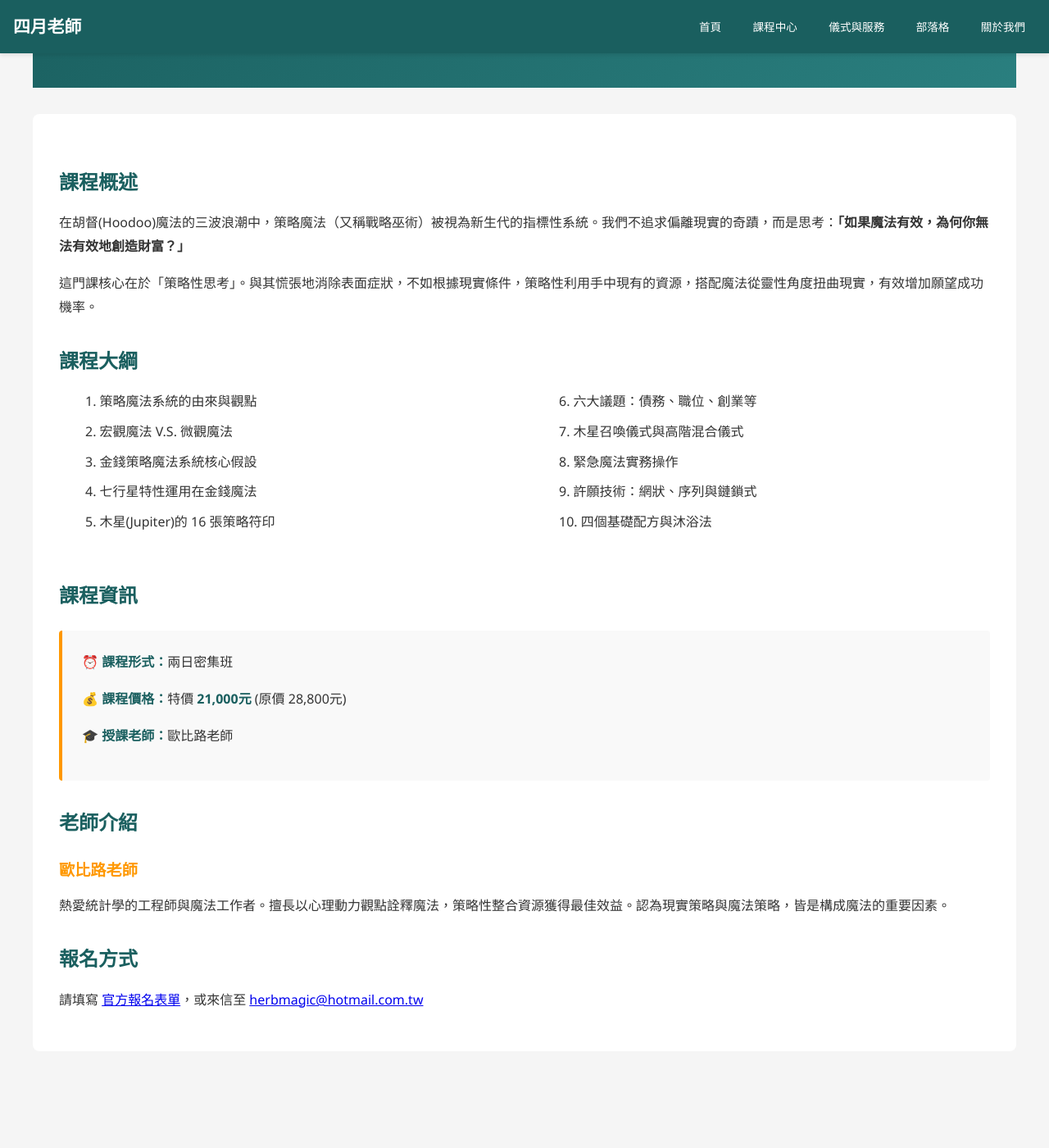
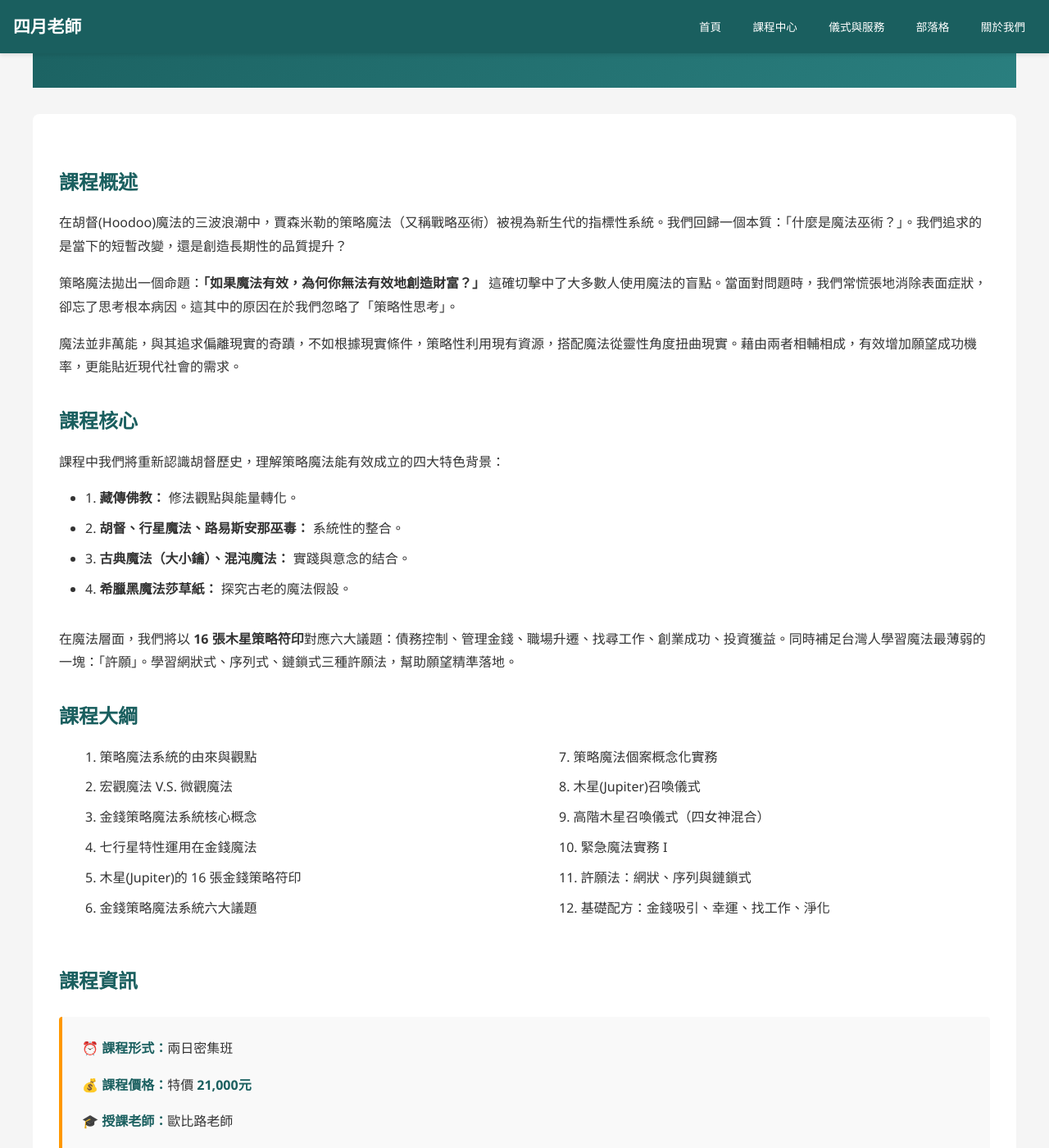
Before and after one commit to light4uliuphone-lang/hoodoo, a Jekyll site: the page built from courses/course-018.html, in a window 1280 px wide and 1400 px high, scrolled down 268 px. Shown: the whole window at 82% size. Built offline with Jekyll 4.4.1, drawn with Linux system fonts in a browser that asks for light colours; some of the changed text lies outside the part shown.

Commit message:
Update course-018.html

```diff
--- a/courses/course-018.html
+++ b/courses/course-018.html
@@ -6,7 +6,6 @@ permalink: /courses/course-018/
 
 <div class="container" style="padding: 3rem 0;">
     <a href="/course/" class="back-link">← 返回課程中心</a>
-
 
     <div class="course-detail-header">
         <h1>金錢策略魔法初階</h1>
@@ -20,44 +19,73 @@ permalink: /courses/course-018/
 
     <div class="course-detail-content">
         <h2>課程概述</h2>
-        <p>在胡督(Hoodoo)魔法的三波浪潮中，策略魔法（又稱戰略巫術）被視為新生代的指標性系統。我們不追求偏離現實的奇蹟，而是思考：<strong>「如果魔法有效，為何你無法有效地創造財富？」</strong></p>
+        <p>在胡督(Hoodoo)魔法的三波浪潮中，賈森米勒的策略魔法（又稱戰略巫術）被視為新生代的指標性系統。我們回歸一個本質：「什麼是魔法巫術？」。我們追求的是當下的短暫改變，還是創造長期性的品質提升？</p>
 
-        <p>這門課核心在於「策略性思考」。與其慌張地消除表面症狀，不如根據現實條件，策略性利用手中現有的資源，搭配魔法從靈性角度扭曲現實，有效增加願望成功機率。</p>
+        <p>策略魔法拋出一個命題：<strong>「如果魔法有效，為何你無法有效地創造財富？」</strong> 這確切擊中了大多數人使用魔法的盲點。當面對問題時，我們常慌張地消除表面症狀，卻忘了思考根本病因。這其中的原因在於我們忽略了「策略性思考」。</p>
+
+        <p>魔法並非萬能，與其追求偏離現實的奇蹟，不如根據現實條件，策略性利用現有資源，搭配魔法從靈性角度扭曲現實。藉由兩者相輔相成，有效增加願望成功機率，更能貼近現代社會的需求。</p>
+
+        <h2>課程核心</h2>
+        <p>課程中我們將重新認識胡督歷史，理解策略魔法能有效成立的四大特色背景：</p>
+        <ul style="line-height: 1.8; margin-bottom: 2rem;">
+            <li>1. <strong>藏傳佛教：</strong> 修法觀點與能量轉化。</li>
+            <li>2. <strong>胡督、行星魔法、路易斯安那巫毒：</strong> 系統性的整合。</li>
+            <li>3. <strong>古典魔法（大小鑰）、混沌魔法：</strong> 實踐與意念的結合。</li>
+            <li>4. <strong>希臘黑魔法莎草紙：</strong> 探究古老的魔法假設。</li>
+        </ul>
+
+        <p>在魔法層面，我們將以 <strong>16 張木星策略符印</strong>對應六大議題：債務控制、管理金錢、職場升遷、找尋工作、創業成功、投資獲益。同時補足台灣人學習魔法最薄弱的一塊：「許願」。學習網狀式、序列式、鏈鎖式三種許願法，幫助願望精準落地。</p>
 
         <h2>課程大綱</h2>
         <div style="display: grid; grid-template-columns: 1fr 1fr; gap: 20px; margin-bottom: 2rem;">
             <ul style="line-height: 1.8; list-style-type: none; padding-left: 0;">
                 <li>1. 策略魔法系統的由來與觀點</li>
                 <li>2. 宏觀魔法 V.S. 微觀魔法</li>
-                <li>3. 金錢策略魔法系統核心假設</li>
+                <li>3. 金錢策略魔法系統核心概念</li>
                 <li>4. 七行星特性運用在金錢魔法</li>
-                <li>5. 木星(Jupiter)的 16 張策略符印</li>
+                <li>5. 木星(Jupiter)的 16 張金錢策略符印</li>
+                <li>6. 金錢策略魔法系統六大議題</li>
             </ul>
             <ul style="line-height: 1.8; list-style-type: none; padding-left: 0;">
-                <li>6. 六大議題：債務、職位、創業等</li>
-                <li>7. 木星召喚儀式與高階混合儀式</li>
-                <li>8. 緊急魔法實務操作</li>
-                <li>9. 許願技術：網狀、序列與鏈鎖式</li>
-                <li>10. 四個基礎配方與沐浴法</li>
+                <li>7. 策略魔法個案概念化實務</li>
+                <li>8. 木星(Jupiter)召喚儀式</li>
+                <li>9. 高階木星召喚儀式（四女神混合）</li>
+                <li>10. 緊急魔法實務 I</li>
+                <li>11. 許願法：網狀、序列與鏈鎖式</li>
+                <li>12. 基礎配方：金錢吸引、幸運、找工作、淨化</li>
             </ul>
         </div>
 
         <h2>課程資訊</h2>
         <div class="course-info-box">
             <p><strong>⏰ 課程形式：</strong>兩日密集班</p>
-            <p><strong>💰 課程價格：</strong>特價 <strong>21,000元</strong> (原價 28,800元)</p>
+            <p><strong>💰 課程價格：</strong>特價 <strong>21,000元</strong></p>
             <p><strong>🎓 授課老師：</strong>歐比路老師</p>
+            <p><strong>🎓 適合對象：</strong>不論程度，只要追求魔法視覺地圖與實作能力提升者皆適合。</p>
+        </div>
+
+        <h2>📜 系列課程導覽</h2>
+        <div class="series-nav" style="background-color: #f5f5f5; padding: 1.5rem; border-radius: 8px; margin: 2rem 0; border-left: 4px solid #1a5f5f;">
+            <p style="margin-bottom: 1rem; font-weight: bold; color: #1a5f5f;">📈 金錢策略魔法系列：</p>
+            <ul style="list-style: none; padding-left: 0; line-height: 1.8;">
+                <li><strong>▶ 1. 【初階】金錢策略魔法初階（目前所在）</strong></li>
+                <li><a href="/courses/course-019/">2. 【中階】策略魔法：祭壇工作與神靈同盟</a></li>
+                <li><a href="/courses/course-012/">3. 【高階】單元一：財務糾紛</a></li>
+                <li><a href="/courses/course-013/">4. 【高階】單元二：店面風水</a></li>
+            </ul>
         </div>
 
         <h2>老師介紹</h2>
         <div class="teacher-info">
             <h3>歐比路老師</h3>
-            <p>熱愛統計學的工程師與魔法工作者。擅長以心理動力觀點詮釋魔法，策略性整合資源獲得最佳效益。認為現實策略與魔法策略，皆是構成魔法的重要因素。</p>
+            <p>白天是熱愛統計學的工程師，晚上則是鑽研咒術的魔法工作者。喜愛以心理動力觀點詮釋魔法，擅長策略性整合有限資源，獲得最佳化魔法效益。認為現實策略與魔法策略，皆是構成魔法的重要因素。粉絲專頁：歐比路藥草魔法實驗室。</p>
         </div>
 
         <h2>報名方式</h2>
         <div class="registration-info">
-            <p>請填寫 <a href="https://www.hoodoo.me/" target="_blank">官方報名表單</a>，或來信至 <a href="mailto:{{ site.email | default: 'herbmagic@hotmail.com.tw' }}">{{ site.email | default: 'herbmagic@hotmail.com.tw' }}</a></p>
+            <p><strong>方式一：</strong>請填寫 <a href="https://www.hoodoo.me/" target="_blank">官方報名表單</a>。</p>
+            <p><strong>方式二：</strong>請來信至 <a href="mailto:{{ site.email | default: 'herbmagic@hotmail.com.tw' }}">{{ site.email | default: 'herbmagic@hotmail.com.tw' }}</a></p>
+            <p>郵件標題請註明：<strong>「報名 {{ page.title | split: " - " | first }}」</strong>，並告知您的姓名與聯絡電話。</p>
         </div>
     </div>
 </div>
```
